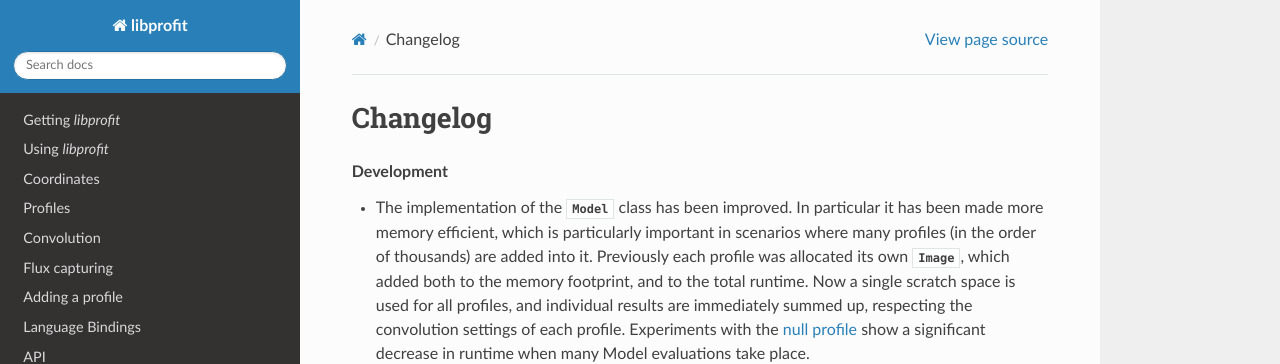
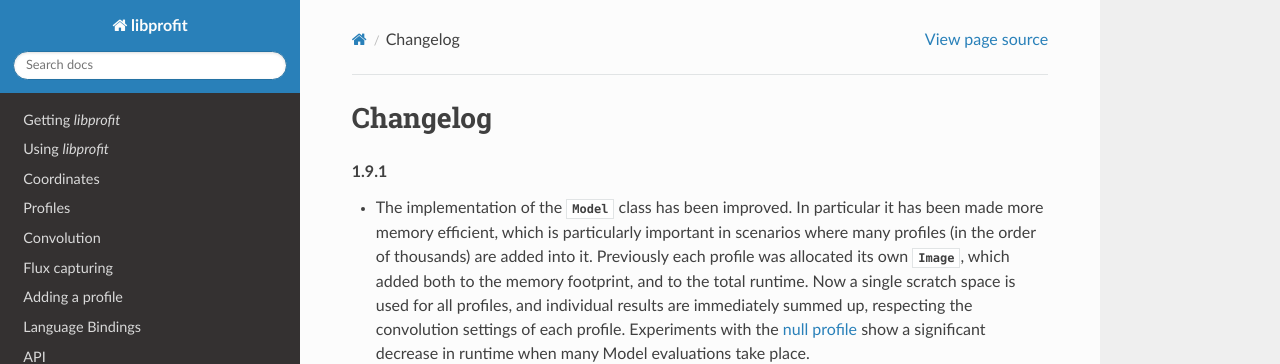
Before and after one commit to ICRAR/libprofit, a Sphinx documentation site: the page built from docs/changelog.rst, in a window 1280 px wide and 900 px high. Shown: the top 364 px of the window. Built offline with Sphinx 7.4.7 and the Read the Docs theme 2.0.0, drawn with Linux system fonts in a browser that asks for light colours.

Commit message:
libprofit 1.9.1
This version includes an improvement on the memory requirements of the
Model class, making it suitable to be used with a large number of
profiles in an efficient way.

Signed-off-by: Rodrigo Tobar <rtobar@icrar.org>

```diff
--- a/docs/changelog.rst
+++ b/docs/changelog.rst
@@ -5,7 +5,7 @@ Changelog
 .. highlight:: cpp
 .. namespace:: profit
 
-.. rubric:: Development
+.. rubric:: 1.9.1
 
 * The implementation of the :class:`Model` class has been improved.
   In particular it has been made more memory efficient,
```
Also changed, not shown: 1 other file.
